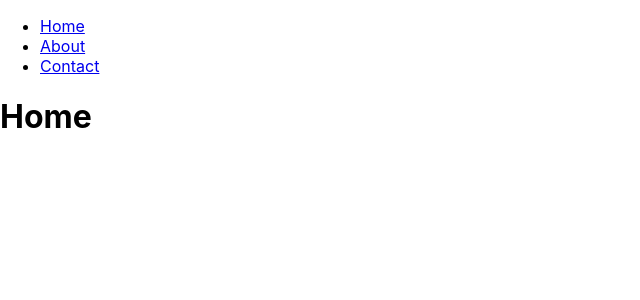
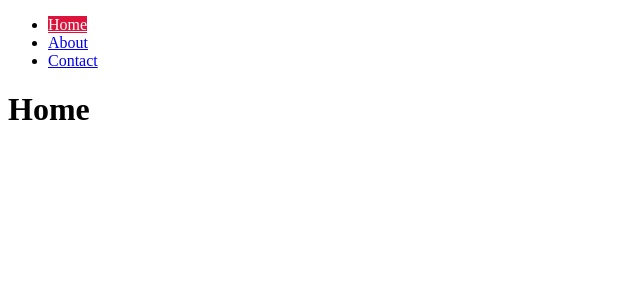
Before and after one commit to desarrollocml/react_router_dom, a React (Create React App) app: page / in a window 1280 px wide. Shown: the top 300 px of the page, without its empty margins (0-640 px from the left). Built offline with nearby package versions, Linux system fonts and the light colour scheme.

Commit message:
NavLink-active

```diff
--- a/src/index.css
+++ b/src/index.css
@@ -1,13 +1,4 @@
-body {
-  margin: 0;
-  font-family: -apple-system, BlinkMacSystemFont, 'Segoe UI', 'Roboto', 'Oxygen',
-    'Ubuntu', 'Cantarell', 'Fira Sans', 'Droid Sans', 'Helvetica Neue',
-    sans-serif;
-  -webkit-font-smoothing: antialiased;
-  -moz-osx-font-smoothing: grayscale;
+.active {
+  background-color: crimson;
+  color: white;
 }
-
-code {
-  font-family: source-code-pro, Menlo, Monaco, Consolas, 'Courier New',
-    monospace;
-}
--- a/src/pages/Navbar.js
+++ b/src/pages/Navbar.js
@@ -1,18 +1,18 @@
 import React from "react";
-import { Link } from "react-router-dom";
+import { Link,NavLink } from "react-router-dom";
 
 export default function Navbar() {
   return (
     <nav>
       <ul>
         <li>
-          <Link to="/">Home</Link>
+          <NavLink exact to="/" activeClassName="active">Home</NavLink>
         </li>
         <li>
-          <Link to="/about">About</Link>
+          <NavLink to="/about" activeClassName="active">About</NavLink>
         </li>
         <li>
-          <Link to="/contact">Contact</Link>
+          <NavLink to="/contact" activeClassName="active">Contact</NavLink>
         </li>
       </ul>
     </nav>
```
